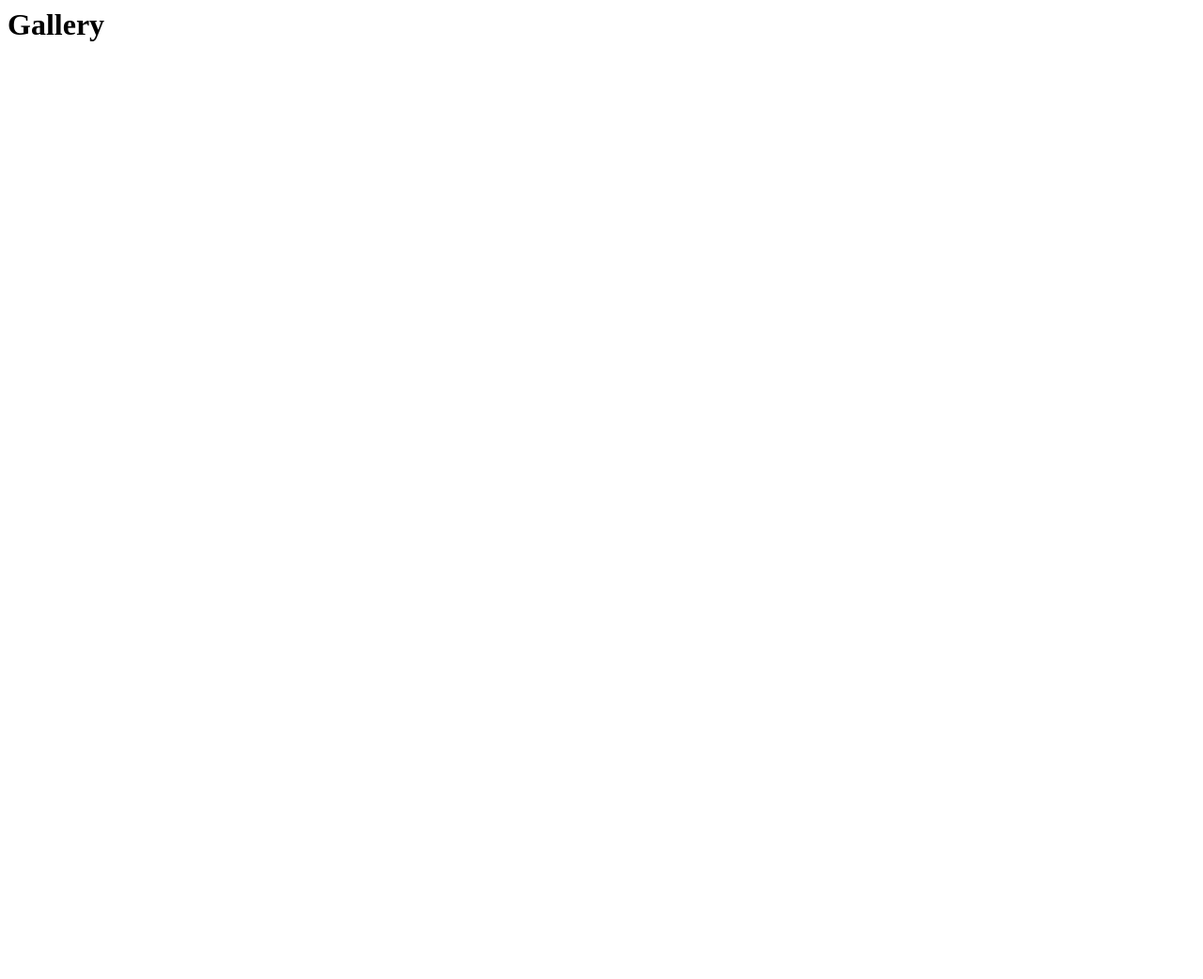
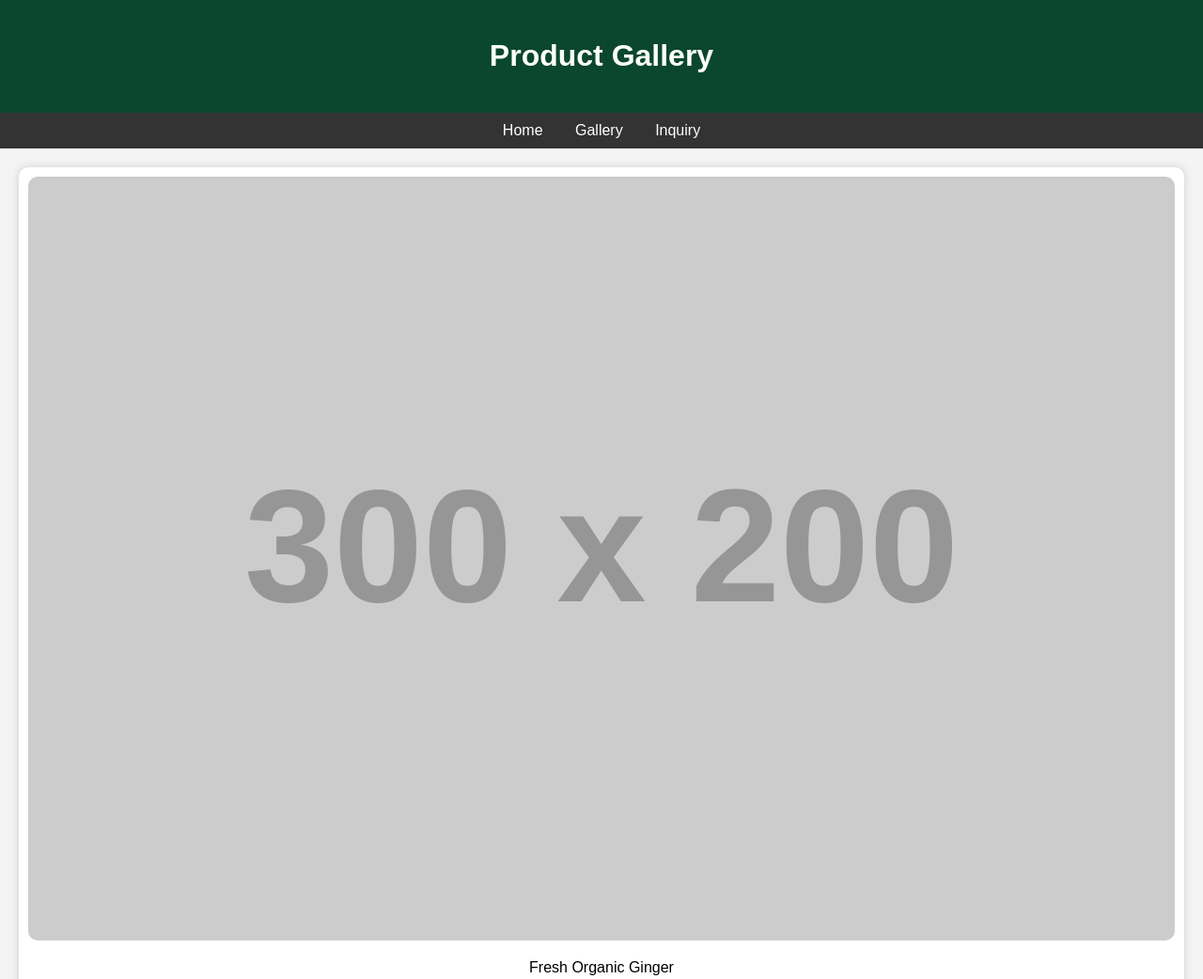
Before and after one commit to Zaeststuffes/-kannad-trading, a plain HTML site: page gallery.html in a window 1280 px wide. Shown: the top 1042 px of the page at 94% size. Before the commit the page ends 800 px from the top, so only its background shows below. Drawn offline with Linux system fonts and the light colour scheme; placeholder pictures from the web are drawn by us.

Commit message:
Update gallery.html

```diff
--- a/gallery.html
+++ b/gallery.html
@@ -1 +1,35 @@
-<html><body><h1>Gallery</h1></body></html>
+<!DOCTYPE html>
+<html lang="en">
+<head>
+    <meta charset="UTF-8">
+    <meta name="viewport" content="width=device-width, initial-scale=1.0">
+    <title>Gallery - Kannad Trading</title>
+    <style>
+        body { font-family: Arial; margin: 0; padding: 0; background: #f4f4f4; }
+        header { background: #0a472e; padding: 20px; text-align: center; color: white; }
+        nav { background: #333; padding: 10px; text-align: center; }
+        nav a { color: white; margin: 0 15px; text-decoration: none; }
+        .gallery { display: grid; grid-template-columns: repeat(auto-fit, minmax(150px, 1fr)); gap: 20px; padding: 20px; }
+        .card { background: white; padding: 10px; border-radius: 10px; text-align: center; box-shadow: 0 0 8px #ccc; }
+        img { width: 100%; border-radius: 10px; }
+    </style>
+</head>
+<body>
+
+<header><h1>Product Gallery</h1></header>
+
+<nav>
+    <a href="index.html">Home</a>
+    <a href="gallery.html">Gallery</a>
+    <a href="inquiry.html">Inquiry</a>
+</nav>
+
+<div class="gallery">
+    <div class="card">
+        <img src="https://via.placeholder.com/300x200?text=Fresh+Ginger" alt="Ginger">
+        <p>Fresh Organic Ginger</p>
+    </div>
+</div>
+
+</body>
+</html><html><body><h1>Gallery</h1></body></html>
```
